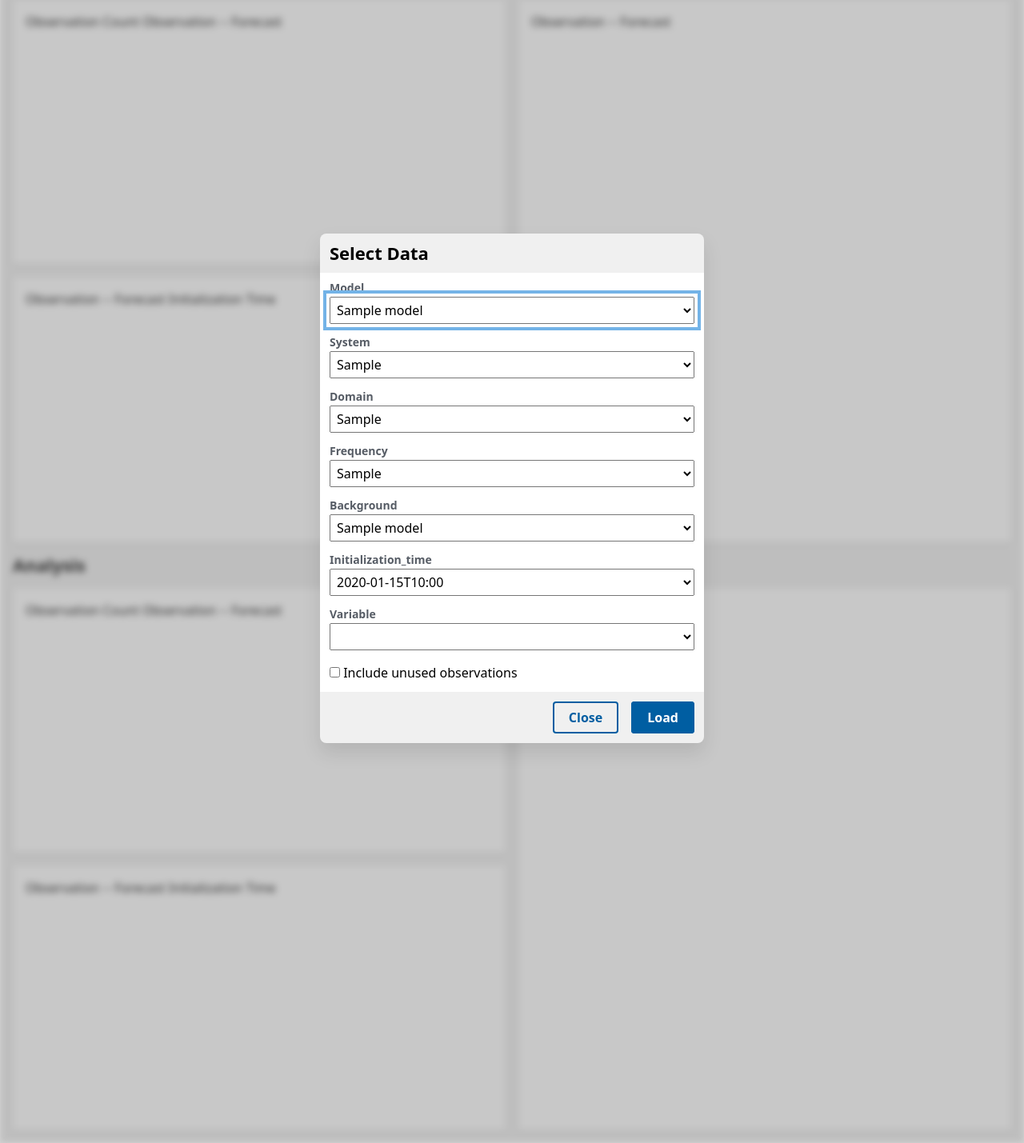
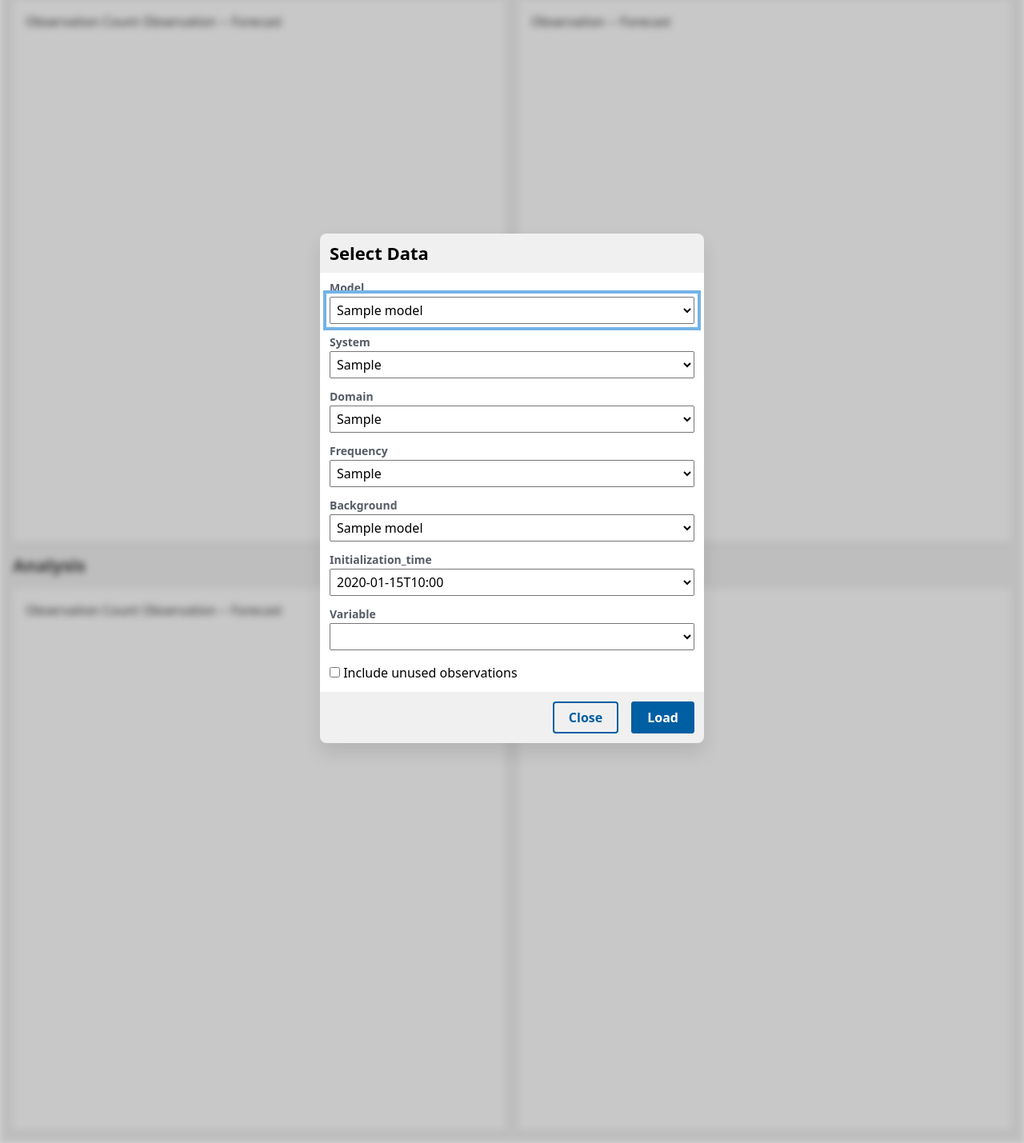
Before and after one commit to NOAA-GSL/unified-graphics, a Flask app: page / in a window 1280 px wide. Shown: the part 208-1637 px from the top of the page at 80% size. Run offline with Flask 3, Linux system fonts and the light colour scheme; tables that the repository leaves empty hold one stand-in row (values such as "Sample post").

Commit message:
Remove the time series for now
Retrieving the data for the time series is not performant because of our
storage structure. It routinely times out in production. So for now I’m
removing it until we can get the performance fixed.

```diff
--- a/src/unified_graphics/templates/layouts/diag.html
+++ b/src/unified_graphics/templates/layouts/diag.html
@@ -22,20 +22,11 @@
           >Observation &minus; Forecast</color-ramp>
       </chart-container>
     {%- else -%}
-      <div class="grid">
-        <chart-container class="padding-2 radius-md bg-white shadow-1">
-          <span class="axis-y title" slot="title-y">Observation Count</span>
-          <chart-histogram id="distribution-{{ minim_loop }}" src="{{ dist_url[minim_loop] }}"></chart-histogram>
-          <span class="axis-x title" slot="title-x">Observation &minus; Forecast</span>
-        </chart-container>
-
-        <chart-container class="padding-2 radius-md bg-white shadow-1">
-          <span class="axis-y title" slot="title-y">Observation &minus; Forecast</span>
-          <chart-timeseries id="history-{{ minim_loop }}" src="{{ history_url[minim_loop] }}"
-            current="{{ form.get("initialization_time") }}"></chart-timeseries>
-          <span class="axis-x title" slot="title-x">Initialization Time</span>
-        </chart-container>
-      </div>
+      <chart-container class="padding-2 radius-md bg-white shadow-1">
+        <span class="axis-y title" slot="title-y">Observation Count</span>
+        <chart-histogram id="distribution-{{ minim_loop }}" src="{{ dist_url[minim_loop] }}"></chart-histogram>
+        <span class="axis-x title" slot="title-x">Observation &minus; Forecast</span>
+      </chart-container>
     {%- endif %}
 
     <chart-container class="padding-2 radius-md bg-white shadow-1">
```
